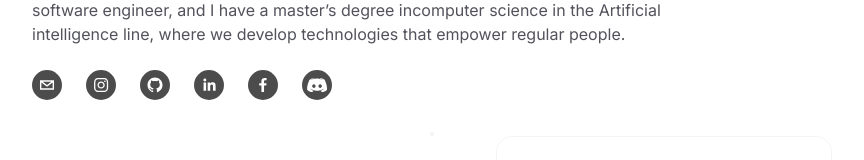
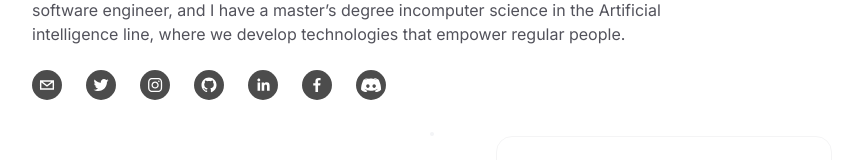
Before and after one commit to marcosvsilva/marcosvsilva.github.io, a Next.js app: page / in a window 1280 px wide. Shown: the part 470-630 px from the top of the page, without its empty margins (208-1072 px from the left). Built offline with nearby package versions, Linux system fonts and the light colour scheme.

Commit message:
feat: add X to social medias

```diff
--- a/src/app/page.tsx
+++ b/src/app/page.tsx
@@ -30,6 +30,10 @@ export default function Home() {
                 <CustomSocialIcon
                   url="mailto:marcos.v.silva@live.com"
                   ariaLabel="Send a message"
+                />
+                <CustomSocialIcon
+                  url="https://twitter.com/MarcosVVSilva"
+                  ariaLabel="Follow on X"
                 />
                 <CustomSocialIcon
                   url="https://www.instagram.com/marcosvvsilva/"
```
